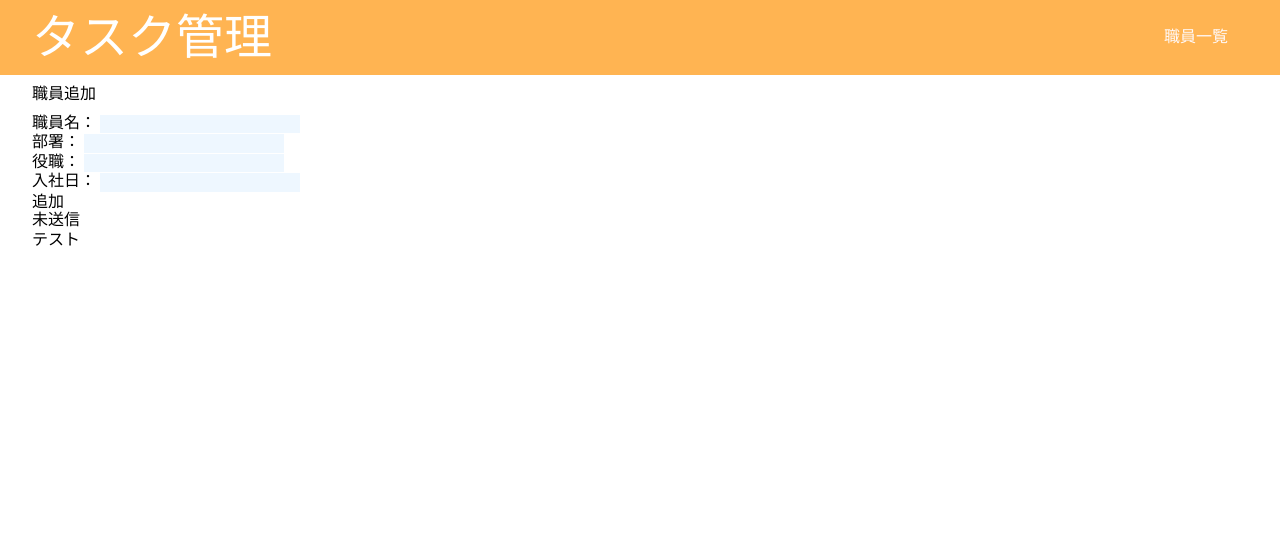
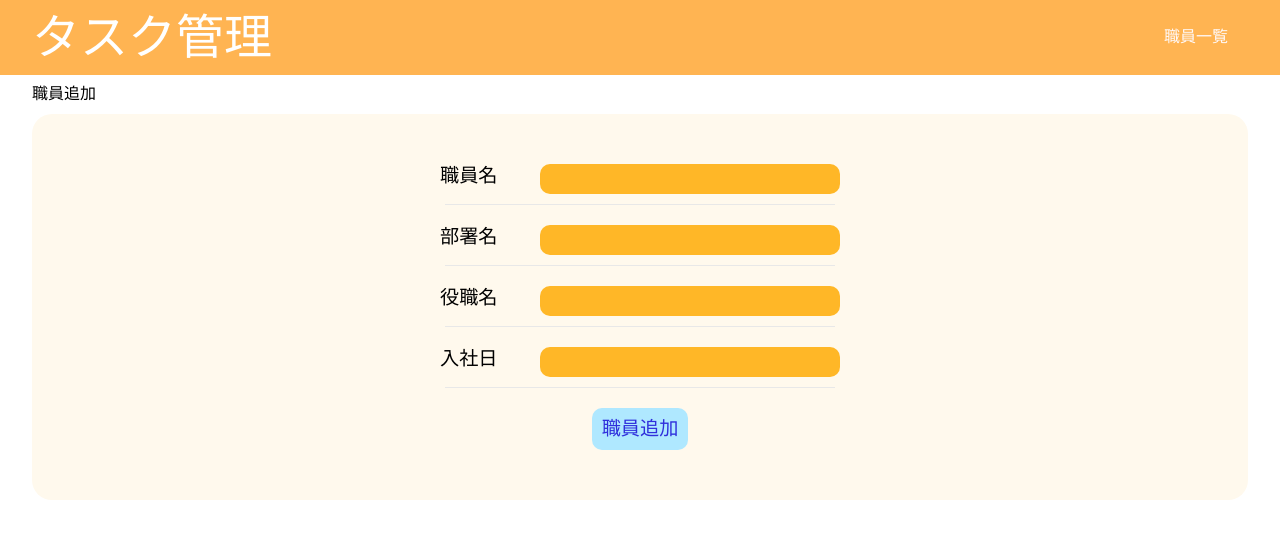
Before and after one commit to cookie729/task-management, a Vue app: page /add-staff in a window 1280 px wide. Shown: the top 538 px of the page. Built offline with nearby package versions, Linux system fonts and the light colour scheme.

Commit message:
feat: addStaff

```diff
--- a/src/views/addStaff.vue
+++ b/src/views/addStaff.vue
@@ -3,54 +3,93 @@
     <div class="flex">
       <h1 class="content-title">職員追加</h1>
     </div>
-    <form action="#" v-on:submit.prevent="onFormSubmit">
-      <div>
-        <label for="name">職員名</label>：
-        <input class="staff-form" type="text" required v-model="inputNameModel" />
-      </div>
-      <div>
-        <label for="name">部署</label>：
-        <input class="staff-form" type="text" required v-model="inputNameModel" />
-      </div>
-      <div>
-        <label for="name">役職</label>：
-        <input class="staff-form" type="text" required v-model="inputNameModel" />
-      </div>
-      <div>
-        <label for="name">入社日</label>：
-        <input class="staff-form" type="text" required v-model="inputNameModel" />
-      </div>
-
-      <button type="submit">追加</button>
-      <p>{{ inputNameModel }}</p>
-    </form>
-    <p>{{ msg }}</p>
-
-    <button @click="test">テスト</button>
+    <div class="form-wrap">
+      <form class="form-content" action="#">
+        <div class="category-item">
+          <label class="label-text">職員名</label>
+          <input class="staff-form" type="text" required v-model="formData.employeeName" />
+          <div class="border"></div>
+        </div>
+        <div class="category-item">
+          <label class="label-text">部署名</label>
+          <input class="staff-form" type="text" required v-model="formData.departmentName" />
+          <div class="border"></div>
+        </div>
+        <div class="category-item">
+          <label class="label-text">役職名</label>
+          <input class="staff-form" type="text" required v-model="formData.position" />
+          <div class="border"></div>
+        </div>
+        <div class="category-item">
+          <label class="label-text">入社日</label>
+          <input class="staff-form" type="text" required v-model="formData.joinDate" />
+          <div class="border"></div>
+        </div>
+        <PrimaryButton type="submit" @click="addStaff">職員追加</PrimaryButton>
+      </form>
+    </div>
   </div>
 </template>
 
 <script setup lang="ts">
 import { ref } from 'vue'
+import PrimaryButton from '../components/atoms/PrimaryButton.vue'
+import { useRouter } from 'vue-router'
 
-const msg = ref('未送信')
-const onFormSubmit = (): void => {
-  msg.value = '送信されました'
-}
+const router = useRouter()
+const formData = ref({
+  employeeName: null,
+  departmentName: null,
+  position: null,
+  joinDate: null
+})
 
-const inputNameModel = ref(null)
-
-const test = () => {
-  console.log('確認', inputNameModel.value)
+const addStaff = () => {
+  // axios
+  router.push({ name: 'staffTop' })
 }
 </script>
 
 <style lang="scss">
-.staff-form {
-  background: rgb(238, 247, 255);
+.form-wrap {
+  background: rgb(255, 249, 237);
+  border-radius: 20px;
+  text-align: center;
+  padding: 50px;
 }
 
-.label-width {
-  width: 500px;
+.form-content {
+  margin: 0 auto;
+}
+
+.category-item {
+  margin-bottom: 14px;
+  margin: 0 auto;
+}
+
+.label-text {
+  display: inline-block;
+  width: 100px;
+  font-size: 1.2rem;
+  text-align: left;
+}
+
+.staff-form {
+  background: rgb(255, 183, 39);
+  color: white;
+  font-weight: bold;
+  width: 300px;
+  height: 30px;
+  outline: none;
+  border-radius: 10px;
+  padding-left: 10px;
+  text-align: left;
+}
+
+.border {
+  margin-top: 20px;
+  border-bottom: solid 1px rgb(232, 232, 232);
+  width: 35%;
+  margin: 10px auto 20px;
 }
 </style>
--- a/src/views/staffTop.vue
+++ b/src/views/staffTop.vue
@@ -16,6 +16,9 @@
         <td>{{ staff.code }}</td>
         <td>{{ staff.name }}</td>
         <td>{{ staff.department }}</td>
+        操作
+        <PrimaryButton>編集</PrimaryButton>
+        <PrimaryButton>削除</PrimaryButton>
       </tr>
     </table>
   </div>
@@ -96,4 +99,5 @@ td {
 th {
   background-color: #f3f3f3;
 }
+
 </style>
```
